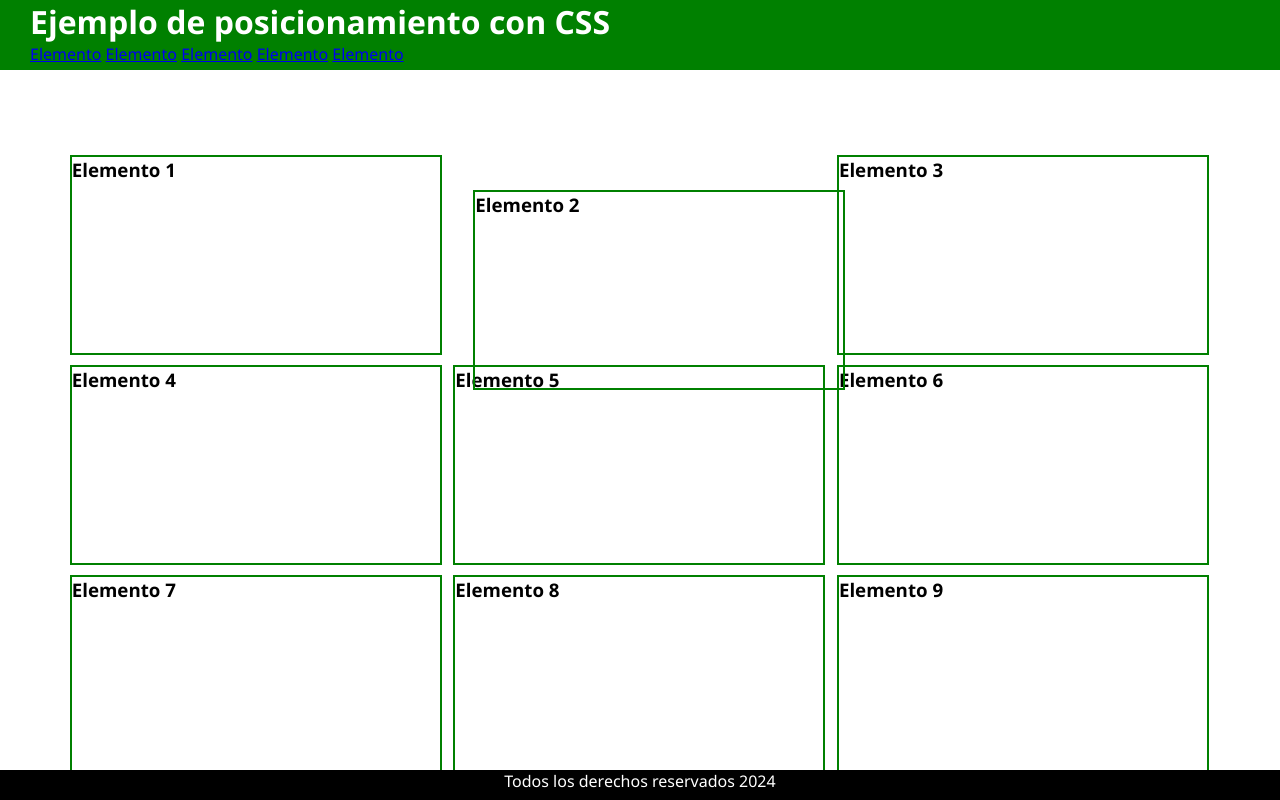
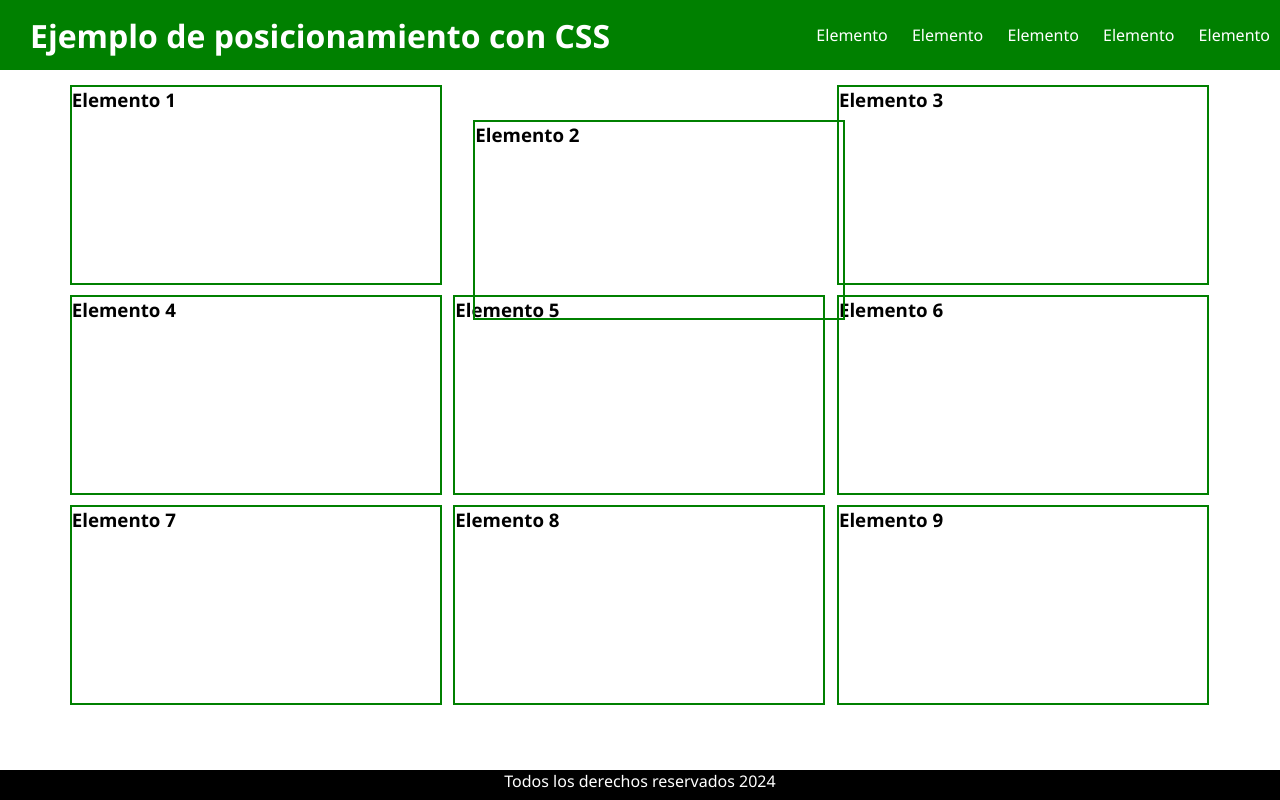
Before and after one commit to guillermocalderon2021/Desarrollo-Web-I, a plain HTML site: page semana3/posicionamiento.html in a window 1280 px wide. Drawn offline with Linux system fonts and the light colour scheme.

Commit message:
Agregando menu

```diff
--- a/semana3/css/posicionamiento.css
+++ b/semana3/css/posicionamiento.css
@@ -40,11 +40,26 @@ header{
     height: 70px;
     background-color: green;
     color:white;
-    position: sticky;
+    position: absolute;
     top:0;
     left:0;
     z-index: 10;
     padding-left: 30px;
+    display: flex;
+    justify-content: space-between;
+    align-items: center;
+
+}
+
+header nav a{
+    text-decoration: none;
+    color: white;
+    display: inline-block;
+    padding: 23px 10px;
+}
+
+header nav a:hover{
+    background-color: black;
 }
 
 footer{
```
